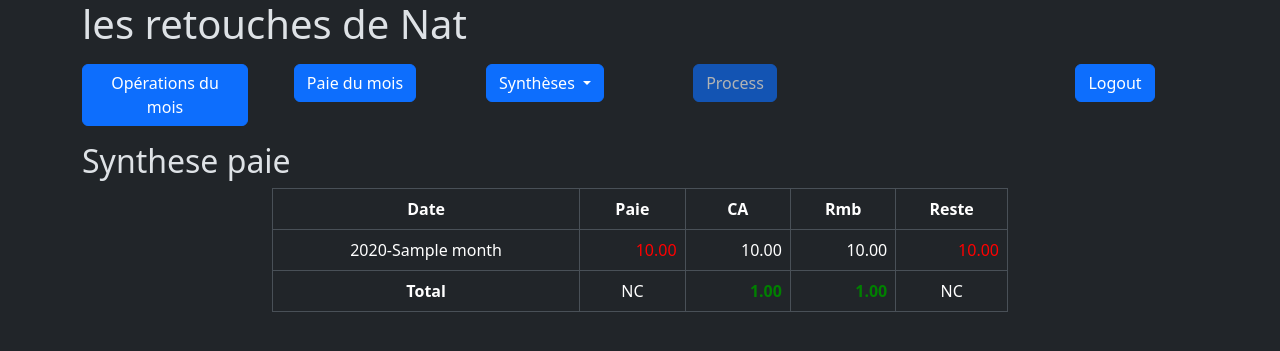
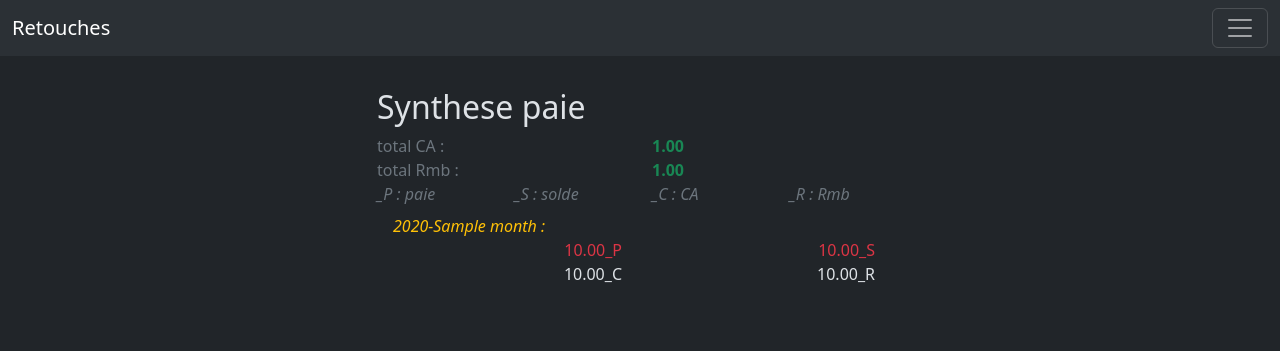
Before and after one commit to tp38/retouches, a Django app: template compta/templates/compta/synthese_paie.html in a window 1280 px wide. Shown: the top 351 px of the page. Run offline with Django 5.2, Linux system fonts and the light colour scheme; the template is opened without the code that fills it: most values are stand-ins (such as "Sample title", 1, 10 or a date in 2020); parts of the project's set-up code (start-up, migrations or seed data) failed here and were passed over; some libraries are stand-ins or nearby versions.

Commit message:
change templates to  have responsive display

```diff
--- a/admin_tools/requirements.txt
+++ b/admin_tools/requirements.txt
@@ -1,2 +1 @@
-Django
-couchdb
+requirements.6po
--- a/compta/templates/base.html
+++ b/compta/templates/base.html
@@ -12,39 +12,47 @@
   </head>
   <body>
     <header>
-      <div class="container">
-        <h1>les retouches de Nat</h1>
-        <div class="row my-3 text-center">
-          <div class="col-2">
-            <a href="/compta/month_list/" class="btn btn-primary" role="button">Opérations du mois</a>
+      <nav class="navbar bg-body-tertiary">
+        <div class="container-fluid">
+          <a class="navbar-brand" href="#">Retouches</a>
+          <button class="navbar-toggler" type="button" data-bs-toggle="offcanvas" data-bs-target="#offcanvasNavbar" aria-controls="offcanvasNavbar" aria-label="Toggle navigation">
+            <span class="navbar-toggler-icon"></span>
+          </button>
+          <div class="offcanvas offcanvas-end" tabindex="-1" id="offcanvasNavbar" aria-labelledby="offcanvasNavbarLabel">
+            <div class="offcanvas-header">
+              <h5 class="offcanvas-title" id="offcanvasNavbarLabel">Menu</h5>
+              <button type="button" class="btn-close" data-bs-dismiss="offcanvas" aria-label="Close"></button>
             </div>
-          <div class="col-2">
-            <a href="/compta/paie/" class="btn btn-primary" role="button">Paie du mois</a>
-          </div>
-          <div class="col-2">
-            <div class="dropdown">
-              <button class="btn btn-primary dropdown-toggle" type="button" data-bs-toggle="dropdown" aria-expanded="false">
+            <div class="offcanvas-body">
+              <ul class="navbar-nav justify-content-end flex-grow-1 pe-3">
+                <li class="nav-item">
+                  <a class="nav-link" aria-current="page" href="/compta/month_list/">Opérations</a>
+                </li>
+                <li class="nav-item">
+                  <a class="nav-link" href="/compta/paie/">Paie</a>
+                </li>
+                <li class="nav-item dropdown">
+                  <a class="nav-link dropdown-toggle" href="#" role="button" data-bs-toggle="dropdown" aria-expanded="false">
                     Synthèses
-              </button>
+                  </a>
                   <ul class="dropdown-menu">
                     <li><a class="dropdown-item" href="/compta/recettes_mois/">Mois</a></li>
                     <li><a class="dropdown-item" href="/compta/recettes_semaine/">Semaine</a></li>
                     <li><a class="dropdown-item" href="/compta/recettes_jour/">Jour</a></li>
                     <li><a class="dropdown-item" href="/compta/synthese_paie/">Paies</a></li>
                   </ul>
-            </div>
-          </div>
-          <div class="col-2">
-            <a href="/compta/process/" class="btn btn-primary disabled" tabindex="-1" role="button" aria-disabled="true">Process</a>
-            {% comment %}
-            <a href="/compta/process/" class="btn btn-primary" role="button">Process</a>
-            {% endcomment %}
-          </div>
-          <div class="col-2 offset-2">
-            <a href="/compta/logout/" class="btn btn-primary" role="button">Logout</a>
+                </li>
+                <li class="nav-item">
+                  <a class="nav-link disabled" href="/compta/process/" aria-disabled="true">Process</a>
+                </li>
+                <li class="nav-item">
+                  <a class="nav-link" href="/compta/logout/">Logout</a>
+                </li>
+               </ul>
             </div>
           </div>
         </div>
+      </nav>
     </header>
 
     {% block content %}{% endblock %}
--- a/compta/templates/compta/synthese_paie.html
+++ b/compta/templates/compta/synthese_paie.html
@@ -3,63 +3,59 @@
 
 {% block content %}
     <div class="container mt-3 ">
-      <h2>Synthese paie</h2>
-      <div class="row justify-content-start">
-        <div class="col-8 offset-2">
-          <table class="table table-bordered table-hover">
-            <thead>
-              <tr class="text-center">
-                <th>Date</th>
-                <th>Paie</th>
-                <th>CA</th>
-                <th>Rmb</th>
-                <th>Reste</th>
-              </tr>
-            </thead>
-            <tbody>
-              {% for row in rows %}
-              <tr>
-                <td class="text-center">{{ row.year }}-{{ row.month|twodigits }}</td>
-                <td>
+      <div class="col-12 col-sm-6 offset-sm-3 p-3">
+        <h2>Synthese paie</h2>
+        <div class="row">
+          <div class="col text-secondary">total CA :</div>
+          {% if total_ca > 0 %}
+          <div class="col text-success fw-bold">{{ total_ca|floatformat:2 }}</div>
+          {% else %}
+          <div class="col text-danger fw-bold">{{ total_ca|floatformat:2 }}</div>
+            {% endif %}
+        </div>
+        <div class="row">
+          <div class="col text-secondary">total Rmb :</div>
+          {% if total_ca > 0 %}
+          <div class="col text-success fw-bold">{{ total_rmb|floatformat:2 }}</div>
+          {% else %}
+          <div class="col text-danger fw-bold">{{ total_rmb|floatformat:2 }}</div>
+            {% endif %}
+        </div>
+        <div class="row text-secondary fst-italic">
+          <div class="col">_P : paie</div>
+          <div class="col">_S : solde</div>
+          <div class="col">_C : CA</div>
+          <div class="col">_R : Rmb</div>
+        </div>
+        <div class="row">
+          <ul class="list-group list-group-flush">
+            {% for row in rows %}
+            <li class="list-group-item">
+              <div class="container">
+                <div class="row">
+                  <div class="col text-start text-warning fst-italic">{{ row.year }}-{{ row.month|twodigits }} :</div>
+                </div>
+                <div class="row">
                   {% if row.paie > 0 %}
-                    <span style="float: right; color: green; font-weight: bold">{{ row.paie|floatformat:2 }}</span>
+                  <div class="col text-end text-success">{{ row.paie|floatformat:2 }}_P</div>
                   {% else %}
-                    <span style="float: right; color: red">{{ row.paie|floatformat:2 }}</span>
+                  <div class="col text-end text-danger">{{ row.paie|floatformat:2 }}_P</div>
                   {% endif %}
-                </td>
-                <td><span style="float: right">{{ row.ca|floatformat:2 }}</span></td>
-                <td><span style="float: right">{{ row.rmb|floatformat:2 }}</span></td>
-                <td>
                   {% if row.reste > 0 %}
-                    <span style="float: right; color: green; font-weight: bold">{{ row.reste|floatformat:2 }}</span></td>
+                  <div class="col text-end text-success">{{ row.reste|floatformat:2 }}_S</div>
                   {% else %}
-                    <span style="float: right; color: red">{{ row.reste|floatformat:2 }}</span>
+                  <div class="col text-end text-danger">{{ row.reste|floatformat:2 }}_S</div>
                   {% endif %}
-              </tr>
-              {% endfor %}
-              <tr class="text-center">
-                <td><span style="font-weight: bold">Total</<span></td>
-                <td>NC</td>
-                <td>
-                  {% if total_ca > 0 %}
-                    <span style="float: right; color: green; font-weight: bold">{{ total_ca|floatformat:2 }}</<span>
-                  {% else %}
-                    <span style="float: right; color: red">{{ total_ca|floatformat:2 }}</<span>
-                  {% endif %}
-                </td>
-                <td>
-                  {% if total_rmb > 0 %}
-                    <span style="float: right; color: green; font-weight: bold">{{ total_rmb|floatformat:2 }}</<span>
-                  {% else %}
-                    <span style="float: right; color: red">{{ total_rmb|floatformat:2 }}</<span>
-                  {% endif %}
-                </td>
-                <td>NC</td>
-              </tr>
-            </tbody>
-          </table>
+                </div>
+                <div class="row">
+                  <div class="col text-end">{{ row.ca|floatformat:2 }}_C</div>
+                  <div class="col text-end">{{ row.rmb|floatformat:2 }}_R</div>
+                </div>
+              </div>
+            </li>
+            {% endfor %}
+          </ul>
         </div>
-      </div>
     </div>
 
 {% endblock %}
--- /dev/null
+++ b/retouches/6po.py
@@ -0,0 +1,6 @@
+DEBUG = True
+
+ALLOWED_HOSTS = ["192.168.1.39", "localhost"]
+
+URL_SERVER = "http://%s:%s@db:5984"
+DB_NAME = "retouches"
--- /dev/null
+++ b/retouches/server.py
@@ -0,0 +1 @@
+./6po.py
--- /dev/null
+++ b/retouches/yoda.py
@@ -0,0 +1,6 @@
+DEBUG = False
+
+ALLOWED_HOSTS = ["new.teepi38.fr"]
+
+URL_SERVER = "http://%s:%s@dbs:5984"
+DB_NAME = "retouches"
```
Also changed, not shown: compta/templates/compta/month_list.html (+26 -27 lines), compta/templates/compta/paie.html (+8 -8 lines), compta/templates/compta/recettes_jour.html (+6 -6 lines), compta/templates/compta/recettes_mois.html (+6 -6 lines), compta/templates/compta/recettes_semaine.html (+6 -6 lines), retouches/settings.py (+1 -10 lines), 3 other files. Lines whose indentation alone changed are shown as unchanged.
